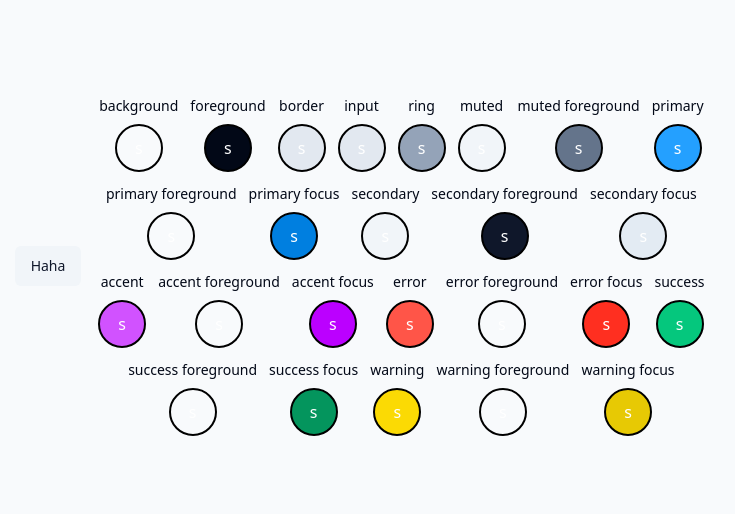
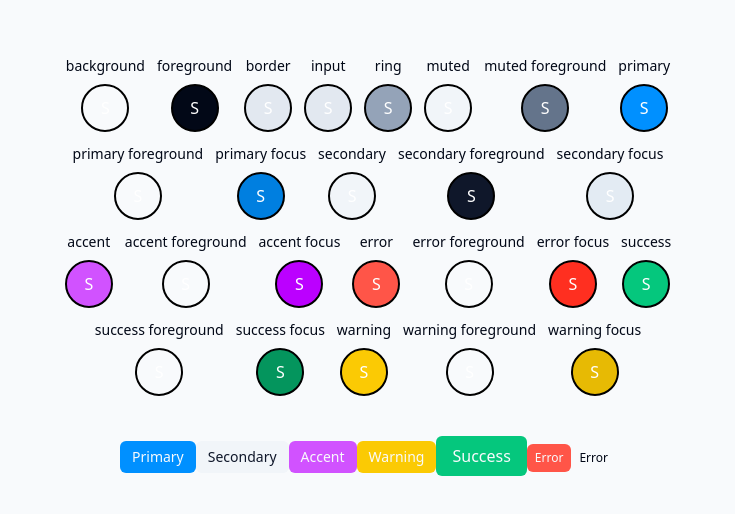
Before and after one commit to mujibur-rohman/ngemplad-ui, a Next.js app: page / in a window 1280 px wide. Shown: the part 134-648 px from the top of the page, without its empty margins (272-1007 px from the left). Built offline with nearby package versions, Linux system fonts and the light colour scheme.

Commit message:
checkpoint warna

```diff
--- a/src/components/ui/button.tsx
+++ b/src/components/ui/button.tsx
@@ -9,20 +9,27 @@ const buttonVariants = cva(
   {
     variants: {
       variant: {
-        default: "bg-primary text-primary-foreground hover:bg-primary/90",
-        destructive:
-          "bg-destructive text-destructive-foreground hover:bg-destructive/90",
+        default:
+          "bg-primary text-primary-foreground hover:bg-primary/80 active:bg-primary-focus",
+        secondary:
+          "bg-secondary text-secondary-foreground hover:bg-secondary-focus active:bg-secondary/80",
+        accent:
+          "bg-accent text-accent-foreground hover:bg-accent/80 active:bg-accent-focus",
+        warning:
+          "bg-warning text-warning-foreground hover:bg-warning/80 active:bg-warning-focus",
+        success:
+          "bg-success text-success-foreground hover:bg-success/80 active:bg-success-focus",
+        error:
+          "bg-error text-error-foreground hover:bg-error/80 active:bg-error-focus",
         outline:
           "border border-input bg-background hover:bg-accent hover:text-accent-foreground",
-        secondary:
-          "bg-secondary text-secondary-foreground hover:bg-secondary/80",
         ghost: "hover:bg-accent hover:text-accent-foreground",
         link: "text-primary underline-offset-4 hover:underline",
       },
       size: {
-        default: "h-10 px-4 py-2",
-        sm: "h-9 rounded-md px-3",
-        lg: "h-11 rounded-md px-8",
+        default: "h-8 px-3",
+        sm: "h-7 rounded-md px-2 text-xs",
+        lg: "h-10 rounded-md px-4 text-md",
         icon: "h-10 w-10",
       },
     },
--- a/src/pages/index.tsx
+++ b/src/pages/index.tsx
@@ -105,8 +105,7 @@ const colorsPallete = [
 
 export default function Home() {
   return (
-    <div className="flex justify-center items-center min-h-screen">
-      <Button variant="secondary">Haha</Button>
+    <div className="flex flex-col justify-center items-center min-h-screen">
       <div className="flex justify-center w-1/2 gap-3 flex-wrap">
         {colorsPallete.map((color) => (
           <div className="flex flex-col items-center gap-2">
@@ -114,11 +113,26 @@ export default function Home() {
             <div
               className={`w-12 text-white flex justify-center items-center h-12 rounded-full border-2 border-black ${color.style}`}
             >
-              s
+              S
             </div>
           </div>
         ))}
       </div>
+      <div className="mt-10">
+        <Button>Primary</Button>
+        <Button variant="secondary">Secondary</Button>
+        <Button variant="accent">Accent</Button>
+        <Button variant="warning">Warning</Button>
+        <Button variant="success" size="lg">
+          Success
+        </Button>
+        <Button variant="error" size="sm">
+          Error
+        </Button>
+        <Button variant="ghost" size="sm">
+          Error
+        </Button>
+      </div>
     </div>
   );
 }
--- a/src/styles/globals.css
+++ b/src/styles/globals.css
@@ -19,7 +19,7 @@
     --border: 214.3 31.8% 91.4%;
     --input: 214.3 31.8% 91.4%;
 
-    --primary: 206 100% 57%;
+    --primary: 206 100% 50%;
     --primary-foreground: 210 40% 98%;
     --primary-focus: 206 100% 44%;
 
@@ -39,9 +39,9 @@
     --success-foreground: 210 40% 98%;
     --success-focus: 157 95% 30%;
 
-    --warning: 52 97% 50%;
+    --warning: 48 97% 50%;
     --warning-foreground: 210 40% 98%;
-    --warning-focus: 52 97% 46%;
+    --warning-focus: 48 97% 46%;
 
     --ring: 215 20.2% 65.1%;
 
```
